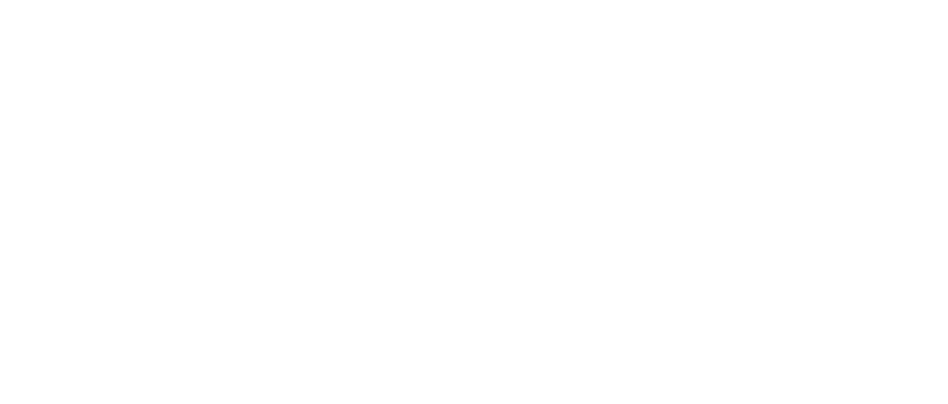
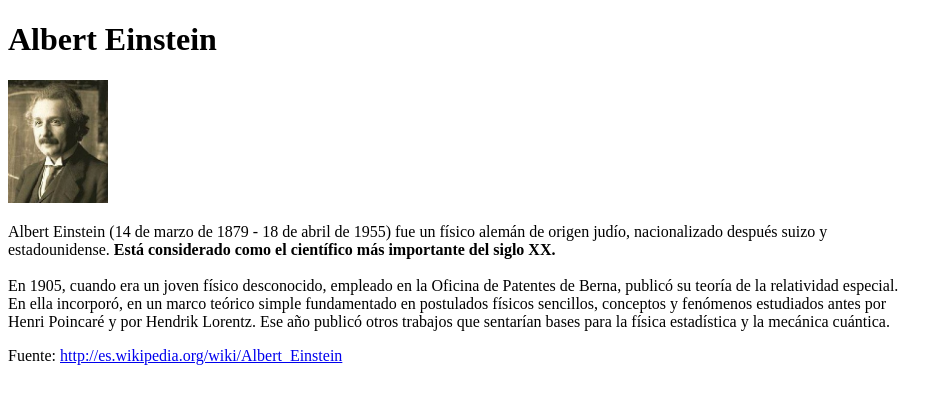
Before and after one commit to jorgegd20/ActividadSemana2, a plain HTML site: page index.html in a window 1280 px wide. Shown: the whole page, without its empty margins (0-948 px from the left). Drawn offline with Linux system fonts and the light colour scheme.

Commit message:
Agrega cuerpo html

```diff
--- a/index.html
+++ b/index.html
@@ -7,6 +7,13 @@
     <title>Document</title>
 </head>
 <body>
-
+    <h1>Albert Einstein</h1>
+    <p><img src="Albert.jpg" width="100"  title="errores" style="font-family: Verdana, Geneva, Tahoma, sans-serif;" /></p>
+    <p>Albert Einstein (14 de marzo de 1879 - 18 de abril de 1955) fue un físico alemán de origen judío, nacionalizado después suizo y <br>
+        estadounidense. <strong>Está considerado como el científico más importante del siglo XX.</strong> <br><br>
+        En 1905, cuando era un joven físico desconocido, empleado en la Oficina de Patentes de Berna, publicó su teoría de la relatividad especial. <br>
+        En ella incorporó, en un marco teórico simple fundamentado en postulados físicos sencillos, conceptos y fenómenos estudiados antes por <br>
+        Henri Poincaré y por Hendrik Lorentz. Ese año publicó otros trabajos que sentarían bases para la física estadística y la mecánica cuántica.</p>
+    <p>Fuente: <a href="http://es.wikipedia.org/wiki/Albert_Einstein">http://es.wikipedia.org/wiki/Albert_Einstein</a></p>
 </body>
 </html>
```
